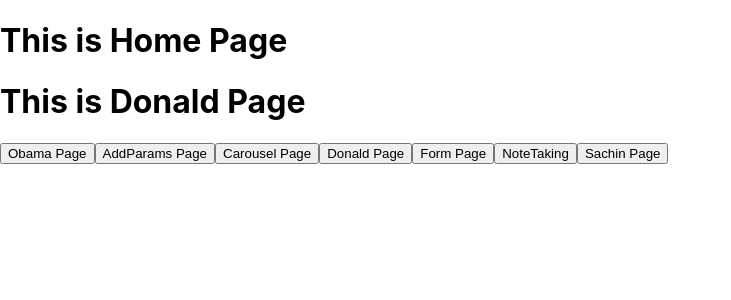
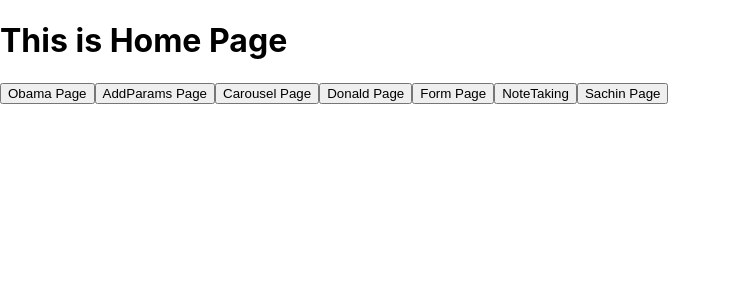
Before and after one commit to 7078shiv/React-App, a React (Create React App) app: page / in a window 1280 px wide. Shown: the top 300 px of the page, without its empty margins (0-731 px from the left). Built offline with nearby package versions, Linux system fonts and the light colour scheme.

Commit message:
modified

```diff
--- a/src/Component/Home.tsx
+++ b/src/Component/Home.tsx
@@ -4,7 +4,6 @@ const navigate=useNavigate();
 return(
     <>
     <h1> This is Home Page</h1>
-    <h1> This is Donald Page</h1>
     <button onClick={()=>navigate('/Obama')}>Obama Page</button>
     <button onClick={()=>navigate('/AddParams')}>AddParams Page</button>
     <button onClick={()=>navigate('/Carousel')}>Carousel Page</button>
```
